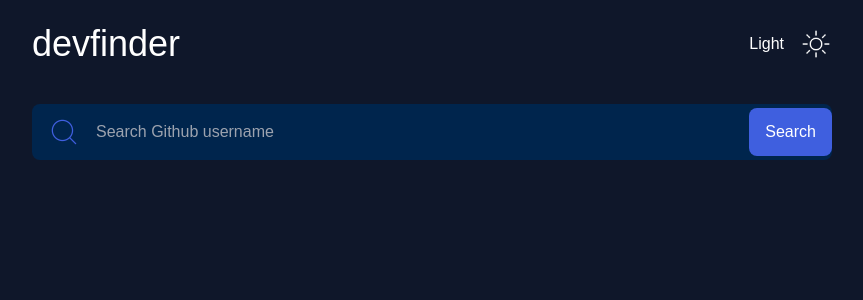
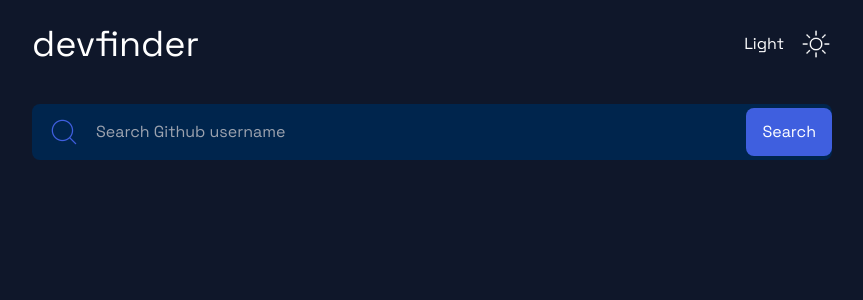
Before and after one commit to chiamaka28/devfinder, a React (Vite) app: page / in a window 1280 px wide. Shown: the top 300 px of the page, without its empty margins (208-1071 px from the left). Built offline with nearby package versions, Linux system fonts and the light colour scheme.

Commit message:
changed the font

```diff
--- a/index.html
+++ b/index.html
@@ -6,6 +6,9 @@
     <link rel="preconnect" href="https://fonts.googleapis.com">
     <link rel="preconnect" href="https://fonts.gstatic.com" crossorigin>
     <link href="https://fonts.googleapis.com/css2?family=Abril+Fatface&display=swap" rel="stylesheet">
+    <link rel="preconnect" href="https://fonts.googleapis.com">
+<link rel="preconnect" href="https://fonts.gstatic.com" crossorigin>
+<link href="https://fonts.googleapis.com/css2?family=Space+Grotesk&display=swap" rel="stylesheet">
     <meta name="viewport" content="width=device-width, initial-scale=1.0" />
     <title>Vite + React</title>
   </head>
--- a/src/index.css
+++ b/src/index.css
@@ -8,6 +8,6 @@
 
 @layer base {
   html {
-    font-family: "Comforter", sans-serif;
+    font-family:  'Space Grotesk', sans-serif;
   }
 }
```
